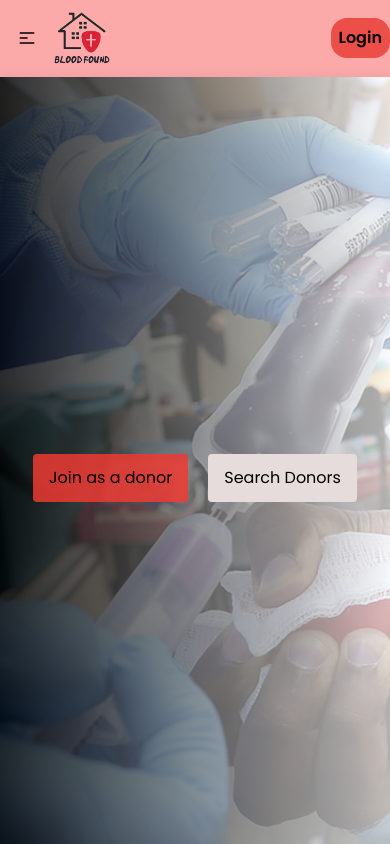
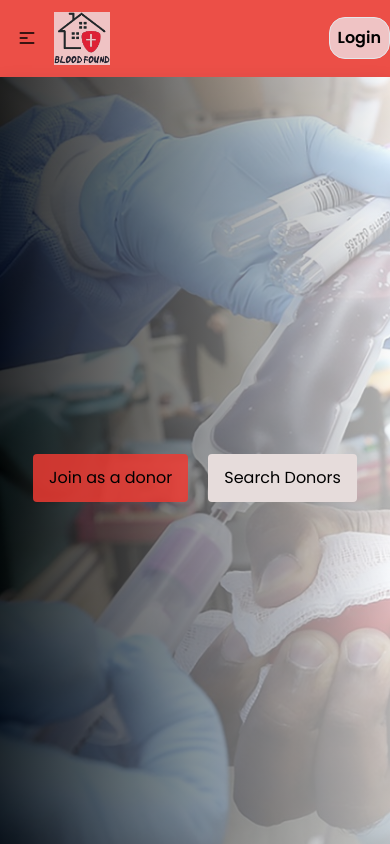
Before and after one commit to git-zahidul-islam/blood-found-client, a React (Vite) app: page / in a window 390 px wide. Shown: the top 844 px of the page. Built offline with nearby package versions, Linux system fonts and the light colour scheme; no server answers.

Commit message:
update button and navbar

```diff
--- a/src/home/contactUs/ContactUs.jsx
+++ b/src/home/contactUs/ContactUs.jsx
@@ -92,7 +92,7 @@ const ContactUs = () => {
                                         <textarea className="block w-full h-32 px-5 py-3 mt-2 text-gray-700 placeholder-gray-400 bg-white border border-gray-200 rounded-md md:h-48 dark:placeholder-gray-600 dark:bg-gray-900 dark:text-gray-300 dark:border-gray-700 focus:border-blue-400 dark:focus:border-blue-400 focus:ring-blue-400 focus:outline-none focus:ring focus:ring-opacity-40" placeholder="Message"></textarea>
                                     </div>
 
-                                    <button className="w-full px-6 py-3 mt-6 text-sm font-medium tracking-wide text-white capitalize transition-colors duration-300 transform bg-[#FBAAAA] rounded-md hover:bg-[#ee6666cc] focus:outline-none focus:ring focus:ring-blue-300 focus:ring-opacity-50">
+                                    <button className="w-full px-6 py-3 mt-6 text-sm font-medium tracking-wide text-white capitalize transition-colors duration-300 transform bg-[#EC4F47] rounded-md hover:bg-[#EC4F30] focus:outline-none focus:ring focus:ring-blue-300 focus:ring-opacity-50">
                                         get in touch
                                     </button>
                                 </form>
--- a/src/pages/signIn/SignIn.jsx
+++ b/src/pages/signIn/SignIn.jsx
@@ -84,7 +84,7 @@ const SignIn = () => {
                         </div>
                         <div className="form-control mt-6">
                             {/* TODO: make disabled true */}
-                            <input disabled={false} className="bg-[#FBAAAA] p-2 text-white rounded-md " type="submit" value="Login" />
+                            <input disabled={false} className="bg-[#EC4F47] p-2 text-white rounded-md " type="submit" value="Login" />
                         </div>
                         <small>New here <Link className="text-base font-medium text-red-700/70" to={'/sign-up'}>Create an account</Link></small>
                     </form>
--- a/src/pages/signup/SignUp.jsx
+++ b/src/pages/signup/SignUp.jsx
@@ -195,7 +195,7 @@ const SignUp = () => {
 
                         </div>
                         <div className="flex justify-center mt-6">
-                            <button className="w-1/2 px-8 py-2.5 leading-5 text-white transition-colors duration-300 transform bg-[#FBAAAA] rounded-md hover:bg-gray-600 focus:outline-none focus:bg-gray-600">Sign Up</button>
+                            <button className="w-1/2 px-8 py-2.5 leading-5 text-white transition-colors duration-300 transform bg-[#EC4F47] rounded-md hover:bg-gray-600 focus:outline-none focus:bg-gray-600">Sign Up</button>
                         </div>
                     </form>
                     <div className="divider"></div>
--- a/src/shared/footer/Footer.jsx
+++ b/src/shared/footer/Footer.jsx
@@ -13,7 +13,7 @@ const Footer = () => {
                             <div className="flex flex-col mx-auto mt-6 space-y-3 md:space-y-0 md:flex-row">
                                 <input id="email" type="text" className="px-4 py-2 text-gray-700 bg-white border rounded-md dark:bg-gray-900 dark:text-gray-300 dark:border-gray-600 focus:border-blue-400 dark:focus:border-blue-300 focus:outline-none focus:ring focus:ring-opacity-40 focus:ring-blue-300" placeholder="Email Address"/>
 
-                                    <button className="w-full px-6 py-2.5 text-sm font-medium tracking-wider text-white transition-colors duration-300 transform md:w-auto md:mx-4 focus:outline-none bg-gray-800 rounded-lg hover:bg-gray-700 focus:ring focus:ring-gray-300 focus:ring-opacity-80">
+                                    <button className="w-full px-6 py-2.5 text-sm font-medium tracking-wider text-white transition-colors duration-300 transform md:w-auto md:mx-4 focus:outline-none bg-[#EC4F47] rounded-lg hover:bg-[#d44c45] focus:ring focus:ring-gray-300 focus:ring-opacity-80">
                                         Subscribe
                                     </button>
                             </div>
--- a/src/shared/navBer/NavBer.jsx
+++ b/src/shared/navBer/NavBer.jsx
@@ -39,25 +39,25 @@ const NavBer = () => {
     </>
 
     return (
-       <div className="flex justify-center w-full bg-red-400/60">
+       <div className="flex justify-center w-full bg-[#EC4F47]">
          <div className="navbar z-10 text-black container mx-auto px-0 py-3">
             <div className="navbar-start">
                 <div className="dropdown">
                     <div tabIndex={0} role="button" className="btn btn-ghost lg:hidden">
                         <svg xmlns="http://www.w3.org/2000/svg" className="h-5 w-5" fill="none" viewBox="0 0 24 24" stroke="currentColor"><path strokeLinecap="round" strokeLinejoin="round" strokeWidth="2" d="M4 6h16M4 12h8m-8 6h16" /></svg>
                     </div>
-                    <ul tabIndex={0} className="menu menu-sm dropdown-content mt-3 z-[1] p-2 shadow bg-base-100 rounded-box w-52">
+                    <ul tabIndex={0} className="menu menu-sm dropdown-content mt-3 z-[1] p-2 shadow bg-base-100 rounded-box w-52 text-white">
                         {navLink}
                     </ul>
                 </div>
                 <Link to={'/'} className="text-2xl font-bold">
                     <div className="w-14">
-                        <img className="h-full w-full" src={logo} alt="" />
+                        <img className="h-full w-full bg-slate-100/70" src={logo} alt="" />
                     </div>
                     </Link>
             </div>
             <div className="navbar-center hidden lg:flex">
-                <ul className="menu menu-horizontal px-1 font-medium text-lg">
+                <ul className="menu menu-horizontal px-1 font-medium text-lg text-white/95">
                     {navLink}
                 </ul>
             </div>
@@ -88,12 +88,12 @@ const NavBer = () => {
                         <ul tabIndex={0} className="mt-3 z-[1] p-2 shadow menu menu-sm dropdown-content bg-base-100 rounded-box w-52 space-y-2">
                             <li className="p-2 "><Link to={userRole?.role == 'admin' || userRole?.role == 'volunteer' ?
                                      'dashboard/admin-home' : 'dashboard/user-home' }>dashboard</Link></li>
-                            <li><button className="p-2 bg-red-600/45" onClick={handleLogout}>Logout</button></li>
+                            <li><button className="p-2 bg-[#EC4F47]" onClick={handleLogout}>Logout</button></li>
                         </ul>
                       </div>
 
                         :
-                        <button className="p-2 bg-[#EC4F47] rounded-2xl text-base font-semibold"><Link to={'sign-in'}>Login</Link></button>
+                        <button className="p-2 bg-slate-100/70 border-[1px]  rounded-2xl text-base font-semibold"><Link to={'sign-in'}>Login</Link></button>
                 }
             </div>
         </div>
```
